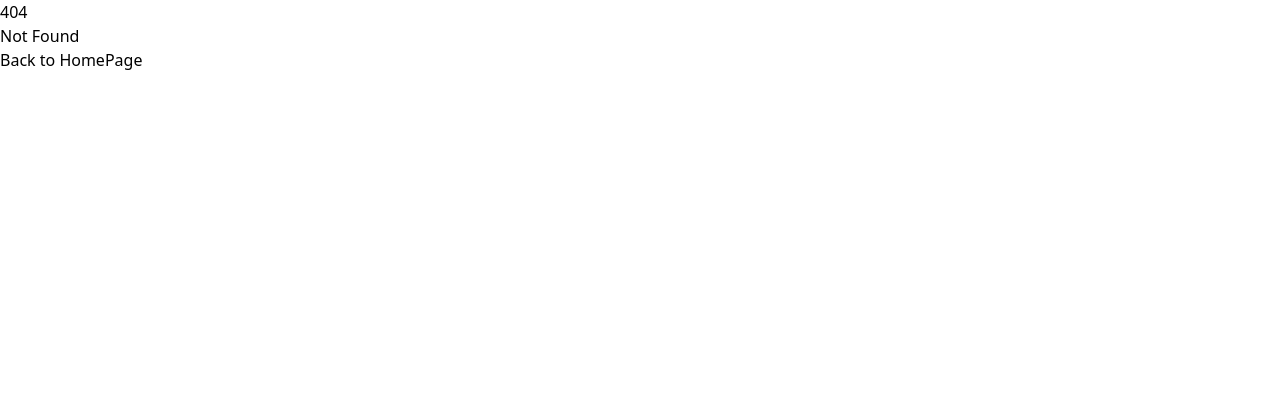
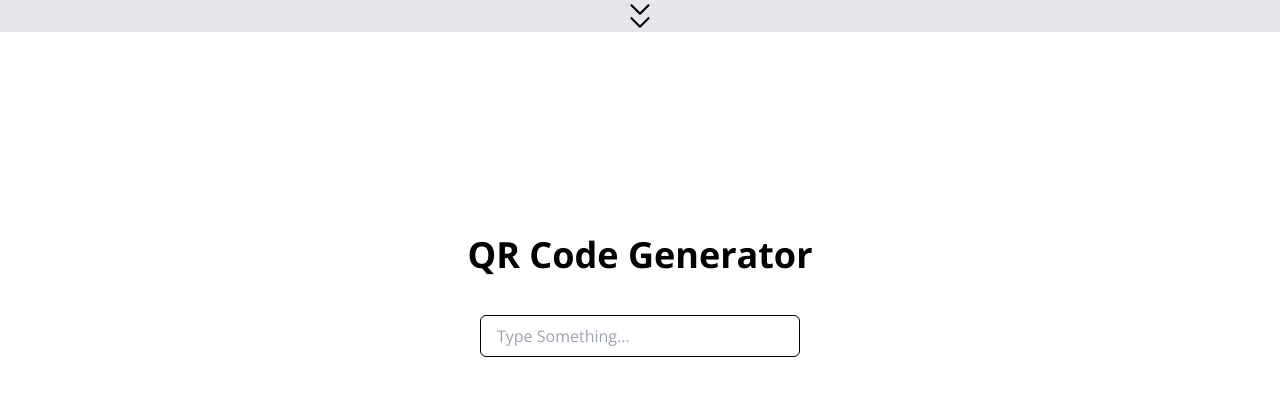
Before and after one commit to PhosRunia28/React-freeCodeCamp-Project, a React (Vite) app: page /qrCodeGenerator in a window 1280 px wide. Before the commit this address had no page. Shown: the top 396 px of the page. Built offline with nearby package versions, Linux system fonts and the light colour scheme; a web font is replaced by a local one.

Commit message:
project 6 & 7

```diff
--- a/package.json
+++ b/package.json
@@ -1,7 +1,7 @@
 {
   "name": "react_freecodecamp_project",
   "private": true,
-  "version": "0.1.0",
+  "version": "0.3.0",
   "type": "module",
   "scripts": {
     "dev": "vite",
@@ -15,6 +15,7 @@
     "framer-motion": "^11.0.5",
     "react": "^18.2.0",
     "react-dom": "^18.2.0",
+    "react-qr-code": "^2.0.12",
     "react-router-dom": "^6.22.0"
   },
   "devDependencies": {
--- a/src/App.jsx
+++ b/src/App.jsx
@@ -9,8 +9,10 @@ import ImageSlider, { ImageSliderLoader } from "./components/ImageSlider";
 import LoadMore from "./components/LoadMore";
 import Project from "./components/Project";
 import ProjectError from "./components/ProjectError";
+import QrCodeGenerator from "./components/QrCodeGenerator";
 import RandomColor from "./components/RandomColor";
 import StarRating from "./components/StarRating";
+import ToggleSwitch from "./components/ToggleSwitch";
 function App() {
   const router = createBrowserRouter(
     createRoutesFromElements(
@@ -24,6 +26,8 @@ function App() {
           loader={ImageSliderLoader}
         />
         <Route element={<LoadMore />} path="loadMore" />
+        <Route element={<ToggleSwitch />} path="toggleSwitch" />
+        <Route element={<QrCodeGenerator />} path="qrCodeGenerator" />
       </Route>,
     ),
   );
--- /dev/null
+++ b/src/components/QrCodeGenerator.jsx
@@ -0,0 +1,41 @@
+import cn from "classnames";
+import { useState } from "react";
+import QRCode from "react-qr-code";
+export default function QrCodeGenerator() {
+  const [input, setInput] = useState("");
+  function handleInput(e) {
+    setInput(e.target.value);
+  }
+  return (
+    <main
+      className={cn(
+        "absolute left-1/2 top-1/2 mx-auto w-full max-w-xl -translate-x-1/2 -translate-y-1/2 font-openSans",
+        {
+          "pb-52": input === "",
+          "pb-0": input,
+        },
+      )}
+    >
+      <h2 className="mb-10 text-center text-3xl font-bold sm:text-4xl">
+        QR Code Generator
+      </h2>
+      <div className="flex flex-col justify-center gap-6">
+        <input
+          type="text"
+          name="QrCode"
+          placeholder="Type Something..."
+          onChange={(e) => handleInput(e)}
+          value={input}
+          className="mx-auto w-full max-w-xs rounded-md  border border-black px-4 py-2"
+        />
+        {input && (
+          <QRCode
+            value={input}
+            bgColor="#fff"
+            className="mx-auto w-full max-w-md"
+          />
+        )}
+      </div>
+    </main>
+  );
+}
--- /dev/null
+++ b/src/components/ToggleSwitch.jsx
@@ -0,0 +1,42 @@
+import { useEffect, useState } from "react";
+
+export default function ToggleSwitch() {
+  const [theme, setTheme] = useState(localStorage.getItem("theme"));
+  function handleTheme() {
+    const newTheme = theme == "light" ? "dark" : "light";
+    setTheme(newTheme);
+    localStorage.setItem("theme", newTheme);
+  }
+  useEffect(() => {
+    if (!localStorage.getItem("theme")) {
+      localStorage.setItem("theme", "light");
+    }
+  }, []);
+  if (
+    localStorage.getItem("theme") === "dark" &&
+    window.matchMedia("(prefers-color-scheme: dark)").matches
+  ) {
+    document.documentElement.classList.add("dark");
+  } else {
+    document.documentElement.classList.remove("dark");
+  }
+  return (
+    <main className="relative h-[94vh] text-center font-openSans transition duration-300 dark:bg-black">
+      <div className="absolute left-1/2 top-1/2 mx-auto w-full max-w-xl -translate-x-1/2 -translate-y-1/2 py-10 sm:max-w-md">
+        <h2 className="mb-8 text-3xl font-bold dark:text-white sm:text-4xl">
+          Switch Theme
+        </h2>
+        <div className="relative mx-auto w-full max-w-[8rem] rounded-full">
+          <input
+            type="checkbox"
+            className="peer absolute inset-0 z-30 cursor-pointer opacity-0"
+            onChange={handleTheme}
+            checked={theme === "dark"}
+          />
+          <div className="absolute left-2 top-1 rounded-full bg-blueDark p-5 transition duration-500 peer-checked:left-auto peer-checked:translate-x-20 peer-checked:bg-white"></div>
+          <div className="w-full rounded-full border border-black bg-white px-8 py-6 transition duration-500 peer-checked:border-blueDark peer-checked:bg-blueDark dark:bg-white"></div>
+        </div>
+      </div>
+    </main>
+  );
+}
--- a/src/js/links.js
+++ b/src/js/links.js
@@ -19,4 +19,12 @@ export const links = [
     to: "/loadMore",
     name: "Load More",
   },
+  {
+    to: "/toggleSwitch",
+    name: "Toggle Switch",
+  },
+  {
+    to: "/qrCodeGenerator",
+    name: "Qr Code Generator",
+  },
 ];
--- a/tailwind.config.js
+++ b/tailwind.config.js
@@ -1,5 +1,6 @@
 /** @type {import('tailwindcss').Config} */
 export default {
+  darkMode: "class",
   content: ["./index.html", "./src/**/*.{js,ts,jsx,tsx}"],
   theme: {
     extend: {
```
Also changed, not shown: 1 other file (tests, documents, lock files or other folders).
